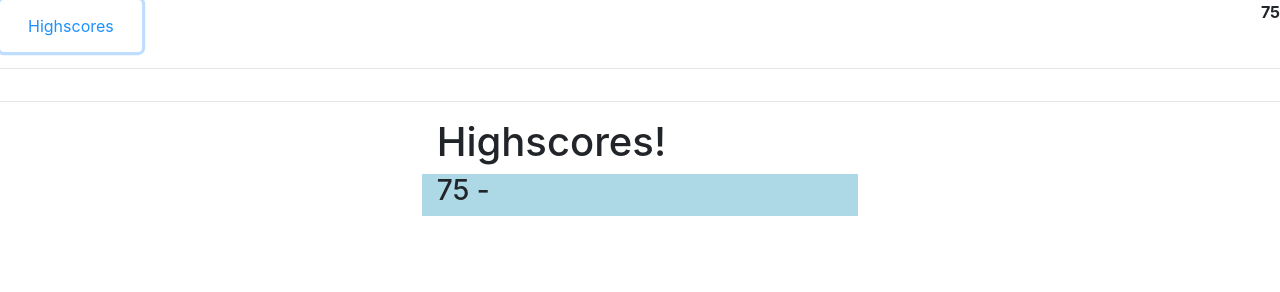
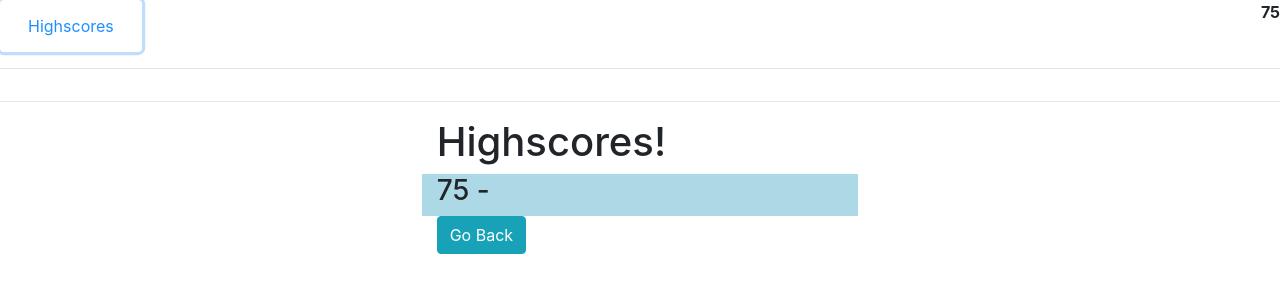
Before and after one commit to garrettwalter/code-quiz, a plain HTML site: page index.html in a window 1280 px wide. Both pictures are taken after a click on the button "Highscores". Drawn offline with nearby package versions, Linux system fonts and the light colour scheme.

Commit message:
created 'go back' btn for highscore page

```diff
--- a/index.html
+++ b/index.html
@@ -65,6 +65,11 @@
                 <div class="col-sm-4" id="scores"></div>
                 <div class="col-sm-4"></div>
             </div>
+            <div class="row">
+                <div class="col-sm-4"></div>
+                <div class="col-sm-4" id="reset-btn"></div>
+                <div class="col-sm-4"></div>
+            </div>
         </section>
         <script src="./script.js"></script>
     </body>
--- a/script.js
+++ b/script.js
@@ -100,6 +100,13 @@ function renderScores (){
     var scores = document.createElement("h3");
     scores.textContent = timeLeft +" - "+ textInput.value;
     theScores.append(scores);
+
+    var resetBtn = document.createElement("button");
+    var resetBtnArea = document.getElementById("reset-btn");
+    resetBtn.textContent = "Go Back";
+    resetBtn.setAttribute("class", "btn btn-info");
+    resetBtn.setAttribute("onclick", "history.go(0)")
+    resetBtnArea.append(resetBtn);
 }
 
 
```
Also changed, not shown: style.css (line endings or trailing spaces).
